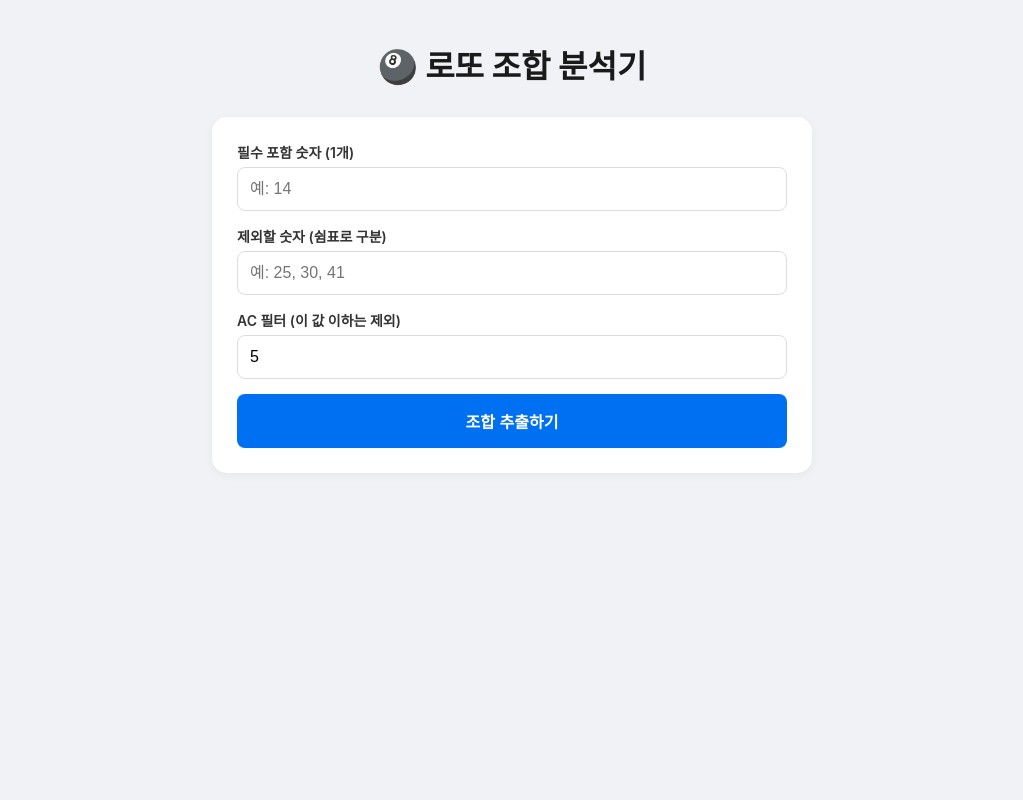
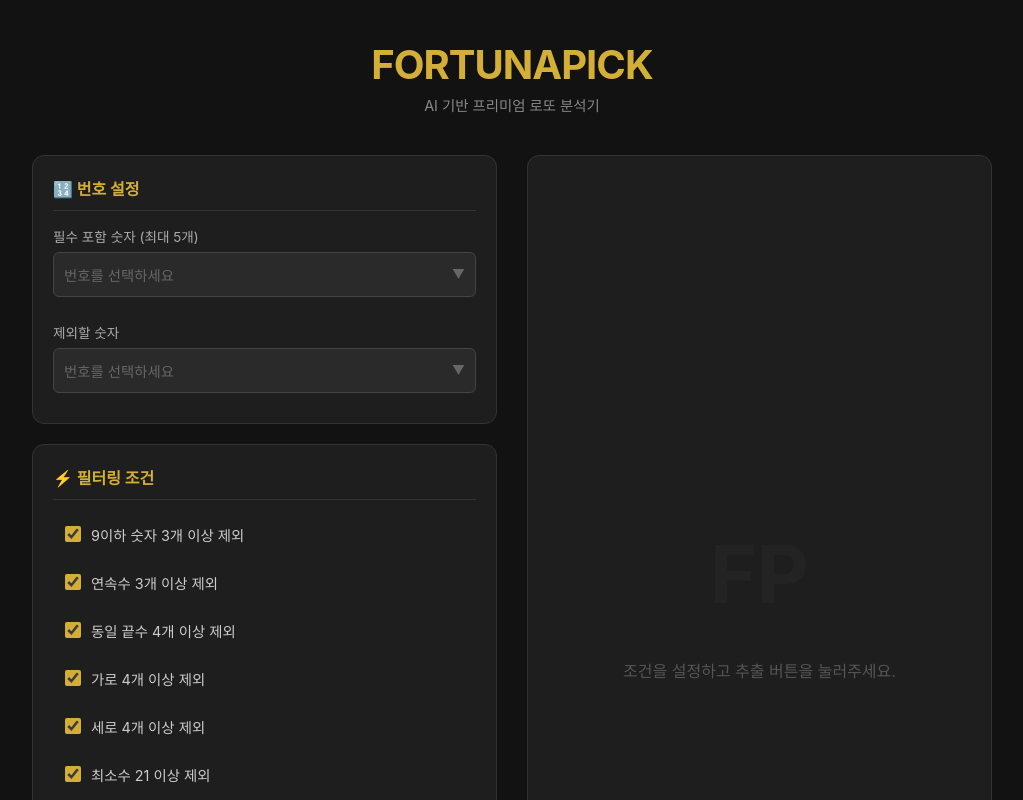
Before and after one commit to jmp1533/FortunaPick, a Next.js app: page / in a window 1280 px wide. Shown: the top 800 px of the page, without its empty margins (128-1151 px from the left). Built offline with nearby package versions, Linux system fonts and the light colour scheme.

Commit message:
no message

```diff
--- a/app/globals.css
+++ b/app/globals.css
@@ -1,15 +1,63 @@
-body { font-family: -apple-system, BlinkMacSystemFont, "Segoe UI", Roboto, Helvetica, Arial, sans-serif; background: #f0f2f5; color: #333; margin: 0; padding: 20px; }
-.container { max-width: 600px; margin: 0 auto; }
-.title { text-align: center; color: #1a1a1a; margin-bottom: 30px; }
-.card { background: white; padding: 25px; border-radius: 15px; box-shadow: 0 2px 10px rgba(0,0,0,0.05); }
-.input-group { margin-bottom: 15px; }
-.input-group label { display: block; margin-bottom: 5px; font-weight: 600; font-size: 14px; }
-.input-group input { width: 100%; padding: 12px; border: 1px solid #ddd; border-radius: 8px; font-size: 16px; box-sizing: border-box; }
-.btn { width: 100%; padding: 15px; background: #0070f3; color: white; border: none; border-radius: 8px; font-size: 16px; font-weight: bold; cursor: pointer; transition: background 0.2s; }
-.btn:hover { background: #0051a2; }
-.btn:disabled { background: #ccc; cursor: not-allowed; }
-.result-area { margin-top: 30px; }
-.summary { text-align: center; font-size: 18px; margin-bottom: 20px; }
-.lotto-row { background: white; padding: 15px; margin-bottom: 10px; border-radius: 10px; display: flex; align-items: center; justify-content: center; gap: 8px; box-shadow: 0 1px 3px rgba(0,0,0,0.1); }
-.row-num { color: #999; font-size: 12px; margin-right: 5px; width: 20px; }
-.ball { width: 35px; height: 35px; border-radius: 50%; color: white; display: flex; align-items: center; justify-content: center; font-weight: bold; text-shadow: 0 1px 2px rgba(0,0,0,0.2); }
+/* 기본 설정 */
+body { margin: 0; padding: 0; font-family: 'Pretendard', -apple-system, sans-serif; background-color: #121212; color: #e0e0e0; }
+* { box-sizing: border-box; }
+
+/* 메인 레이아웃 */
+.main-container { max-width: 1000px; margin: 0 auto; padding: 20px; min-height: 100vh; }
+.header { text-align: center; margin-bottom: 40px; padding-top: 20px; }
+.brand-logo { font-size: 2.5rem; margin: 0; color: #d4af37; /* Gold */ letter-spacing: -1px; text-transform: uppercase; }
+.subtitle { color: #888; margin-top: 5px; font-size: 0.9rem; }
+
+/* 컨텐츠 그리드 (데스크탑: 2열, 모바일: 1열) */
+.content-wrapper { display: grid; grid-template-columns: 1fr 1fr; gap: 30px; }
+@media (max-width: 768px) { .content-wrapper { grid-template-columns: 1fr; } }
+
+/* 카드 스타일 */
+.section-card { background: #1e1e1e; border: 1px solid #333; padding: 20px; border-radius: 12px; margin-bottom: 20px; }
+.section-title { margin-top: 0; color: #d4af37; font-size: 1rem; border-bottom: 1px solid #333; padding-bottom: 10px; margin-bottom: 15px; }
+
+/* 숫자 선택기 (Combobox 느낌) */
+.selector-container { position: relative; margin-bottom: 10px; }
+.input-label { display: block; font-size: 0.85rem; color: #aaa; margin-bottom: 6px; }
+.selector-box { background: #2a2a2a; border: 1px solid #444; padding: 10px; border-radius: 6px; min-height: 45px; cursor: pointer; display: flex; justify-content: space-between; align-items: center; }
+.selector-box:hover { border-color: #d4af37; }
+.placeholder { color: #666; font-size: 0.9rem; }
+.chip-container { display: flex; flex-wrap: wrap; gap: 5px; }
+.chip { background: #d4af37; color: #000; padding: 2px 8px; border-radius: 12px; font-size: 0.8rem; font-weight: bold; }
+.arrow { color: #666; font-size: 0.8rem; }
+
+/* 숫자 그리드 팝업 */
+.number-grid-dropdown { position: absolute; top: 100%; left: 0; width: 100%; background: #2a2a2a; border: 1px solid #d4af37; z-index: 100; padding: 10px; display: grid; grid-template-columns: repeat(7, 1fr); gap: 5px; border-radius: 0 0 8px 8px; box-shadow: 0 10px 20px rgba(0,0,0,0.5); }
+.grid-btn { padding: 8px 0; background: #333; border: none; color: #fff; border-radius: 4px; cursor: pointer; font-size: 0.9rem; }
+.grid-btn:hover { background: #444; }
+.grid-btn.active { background: #d4af37; color: #000; font-weight: bold; }
+.grid-btn.disabled { opacity: 0.2; cursor: not-allowed; }
+
+/* 필터 체크박스 */
+.filter-grid { display: grid; grid-template-columns: 1fr; gap: 10px; }
+.checkbox-item { display: flex; align-items: center; cursor: pointer; padding: 8px; border-radius: 4px; transition: background 0.2s; }
+.checkbox-item:hover { background: #252525; }
+.checkbox-item input { margin-right: 10px; accent-color: #d4af37; width: 16px; height: 16px; }
+.checkbox-item span { font-size: 0.9rem; color: #ccc; }
+.simple-input { width: 100%; padding: 8px; background: #2a2a2a; border: 1px solid #444; color: white; border-radius: 4px; }
+
+/* 액션 버튼 */
+.action-btn { width: 100%; padding: 18px; background: linear-gradient(135deg, #d4af37, #aa8c2c); color: #000; font-weight: 800; border: none; border-radius: 8px; font-size: 1.1rem; cursor: pointer; margin-top: 10px; box-shadow: 0 4px 15px rgba(212, 175, 55, 0.3); transition: transform 0.1s; }
+.action-btn:active { transform: scale(0.98); }
+.action-btn:disabled { background: #444; color: #888; cursor: not-allowed; box-shadow: none; }
+
+/* 결과 영역 */
+.result-panel { background: #1e1e1e; border: 1px solid #333; border-radius: 12px; padding: 20px; min-height: 400px; display: flex; flex-direction: column; }
+.empty-state { flex: 1; display: flex; flex-direction: column; align-items: center; justify-content: center; color: #555; }
+.logo-placeholder { font-size: 5rem; font-weight: bold; opacity: 0.1; margin-bottom: 20px; }
+
+.result-content { animation: fadeIn 0.5s; }
+.result-title { text-align: center; color: #fff; margin-top: 0; }
+.result-summary { text-align: center; color: #888; font-size: 0.9rem; margin-bottom: 30px; }
+
+.lotto-row { display: flex; align-items: center; margin-bottom: 15px; background: #252525; padding: 12px; border-radius: 50px; border: 1px solid #333; }
+.row-badge { background: #333; color: #d4af37; padding: 5px 10px; border-radius: 20px; font-size: 0.7rem; font-weight: bold; margin-right: 15px; white-space: nowrap; }
+.balls { display: flex; gap: 8px; flex-wrap: wrap; justify-content: center; flex: 1; }
+.ball { width: 32px; height: 32px; border-radius: 50%; display: flex; align-items: center; justify-content: center; font-weight: bold; color: white; text-shadow: 0 1px 2px rgba(0,0,0,0.3); box-shadow: inset 0 -3px 5px rgba(0,0,0,0.2); font-size: 0.9rem; }
+
+@keyframes fadeIn { from { opacity: 0; transform: translateY(10px); } to { opacity: 1; transform: translateY(0); } }
--- a/app/page.js
+++ b/app/page.js
@@ -1,40 +1,109 @@
 "use client";
 import { useState } from 'react';
 
+// --- 컴포넌트: 숫자 선택기 (드롭다운 스타일) ---
+const NumberSelector = ({ label, selected, onToggle, excludeList = [] }) => {
+    const [isOpen, setIsOpen] = useState(false);
+
+    const toggleNumber = (num) => {
+        onToggle(num);
+    };
+
+    return (
+        <div className="selector-container">
+            <label className="input-label">{label}</label>
+            <div className="selector-box" onClick={() => setIsOpen(!isOpen)}>
+                {selected.length === 0 ? (
+                    <span className="placeholder">번호를 선택하세요</span>
+                ) : (
+                    <div className="chip-container">
+                        {selected.map(n => <span key={n} className="chip">{n}</span>)}
+                    </div>
+                )}
+                <span className="arrow">{isOpen ? '▲' : '▼'}</span>
+            </div>
+
+            {isOpen && (
+                <div className="number-grid-dropdown">
+                    {Array.from({ length: 45 }, (_, i) => i + 1).map(num => {
+                        const isSelected = selected.includes(num);
+                        const isDisabled = excludeList.includes(num);
+                        return (
+                            <button
+                                key={num}
+                                onClick={(e) => { e.stopPropagation(); toggleNumber(num); }}
+                                disabled={isDisabled}
+                                className={`grid-btn ${isSelected ? 'active' : ''} ${isDisabled ? 'disabled' : ''}`}
+                            >
+                                {num}
+                            </button>
+                        )
+                    })}
+                </div>
+            )}
+        </div>
+    );
+};
+
 export default function Home() {
-    const [fixedNum, setFixedNum] = useState('');
-    const [excludeInput, setExcludeInput] = useState('');
+    // 상태 관리
+    const [fixedNums, setFixedNums] = useState([]);
+    const [excludeNums, setExcludeNums] = useState([]);
     const [minAc, setMinAc] = useState(5);
+
+    // 필터 체크박스 상태 (기본값 True)
+    const [filters, setFilters] = useState({
+        under_10_limit: true,
+        consecutive_limit: true,
+        same_end_limit: true,
+        row_limit: true,
+        col_limit: true,
+        min_num_limit: true,
+        high_num_limit: true,
+        ac_limit: true,
+    });
+
     const [result, setResult] = useState(null);
     const [loading, setLoading] = useState(false);
 
+    // 필터 토글 핸들러
+    const toggleFilter = (key) => {
+        setFilters(prev => ({ ...prev, [key]: !prev[key] }));
+    };
+
+    // 숫자 토글 핸들러
+    const handleFixedToggle = (num) => {
+        if (fixedNums.includes(num)) setFixedNums(fixedNums.filter(n => n !== num));
+        else {
+            if (fixedNums.length >= 5) return alert("필수 숫자는 최대 5개까지만 선택 가능합니다.");
+            setFixedNums([...fixedNums, num].sort((a,b)=>a-b));
+        }
+    };
+
+    const handleExcludeToggle = (num) => {
+        if (excludeNums.includes(num)) setExcludeNums(excludeNums.filter(n => n !== num));
+        else setExcludeNums([...excludeNums, num].sort((a,b)=>a-b));
+    };
+
     const handleSubmit = async () => {
-        if (!fixedNum || fixedNum < 1 || fixedNum > 45) {
-            alert("필수 포함 숫자(1~45)를 입력해주세요.");
-            return;
-        }
         setLoading(true);
         setResult(null);
-
-        const excludeNums = excludeInput
-            .split(/[\s,]+/)
-            .map(n => parseInt(n))
-            .filter(n => !isNaN(n) && n >= 1 && n <= 45);
 
         try {
             const res = await fetch('/api/index', {
                 method: 'POST',
                 headers: { 'Content-Type': 'application/json' },
                 body: JSON.stringify({
-                    fixed_num: parseInt(fixedNum),
+                    fixed_nums: fixedNums,
                     exclude_nums: excludeNums,
-                    min_ac: parseInt(minAc)
+                    min_ac: parseInt(minAc),
+                    filters: filters
                 })
             });
             const data = await res.json();
             setResult(data);
         } catch (e) {
-            alert("오류가 발생했습니다. 다시 시도해주세요.");
+            alert("오류가 발생했습니다.");
         } finally {
             setLoading(false);
         }
@@ -49,66 +118,115 @@ export default function Home() {
     };
 
     return (
-        <main className="container">
-            <h1 className="title">🎱 로또 조합 분석기</h1>
+        <main className="main-container">
+            <header className="header">
+                <h1 className="brand-logo">FortunaPick</h1>
+                <p className="subtitle">AI 기반 프리미엄 로또 분석기</p>
+            </header>
 
-            <div className="card">
-                <div className="input-group">
-                    <label>필수 포함 숫자 (1개)</label>
-                    <input
-                        type="number"
-                        value={fixedNum}
-                        onChange={(e) => setFixedNum(e.target.value)}
-                        placeholder="예: 14"
+            <div className="content-wrapper">
+                {/* --- 왼쪽: 설정 패널 --- */}
+                <div className="control-panel">
+                    <section className="section-card">
+                        <h3 className="section-title">🔢 번호 설정</h3>
+                        <NumberSelector
+                            label="필수 포함 숫자 (최대 5개)"
+                            selected={fixedNums}
+                            onToggle={handleFixedToggle}
+                            excludeList={excludeNums}
                         />
+                        <div style={{height: '15px'}}></div>
+                        <NumberSelector
+                            label="제외할 숫자"
+                            selected={excludeNums}
+                            onToggle={handleExcludeToggle}
+                            excludeList={fixedNums}
+                        />
+                    </section>
+
+                    <section className="section-card">
+                        <h3 className="section-title">⚡ 필터링 조건</h3>
+                        <div className="filter-grid">
+                            <label className="checkbox-item">
+                                <input type="checkbox" checked={filters.under_10_limit} onChange={() => toggleFilter('under_10_limit')} />
+                                <span>9이하 숫자 3개 이상 제외</span>
+                            </label>
+                            <label className="checkbox-item">
+                                <input type="checkbox" checked={filters.consecutive_limit} onChange={() => toggleFilter('consecutive_limit')} />
+                                <span>연속수 3개 이상 제외</span>
+                            </label>
+                            <label className="checkbox-item">
+                                <input type="checkbox" checked={filters.same_end_limit} onChange={() => toggleFilter('same_end_limit')} />
+                                <span>동일 끝수 4개 이상 제외</span>
+                            </label>
+                            <label className="checkbox-item">
+                                <input type="checkbox" checked={filters.row_limit} onChange={() => toggleFilter('row_limit')} />
+                                <span>가로 4개 이상 제외</span>
+                            </label>
+                            <label className="checkbox-item">
+                                <input type="checkbox" checked={filters.col_limit} onChange={() => toggleFilter('col_limit')} />
+                                <span>세로 4개 이상 제외</span>
+                            </label>
+                            <label className="checkbox-item">
+                                <input type="checkbox" checked={filters.min_num_limit} onChange={() => toggleFilter('min_num_limit')} />
+                                <span>최소수 21 이상 제외</span>
+                            </label>
+                            <label className="checkbox-item">
+                                <input type="checkbox" checked={filters.high_num_limit} onChange={() => toggleFilter('high_num_limit')} />
+                                <span>40대 숫자 3개 이상 제외</span>
+                            </label>
+                            <label className="checkbox-item">
+                                <input type="checkbox" checked={filters.ac_limit} onChange={() => toggleFilter('ac_limit')} />
+                                <span>AC값 필터 적용</span>
+                            </label>
                         </div>
-
-                <div className="input-group">
-                    <label>제외할 숫자 (쉼표로 구분)</label>
-                    <input
-                        type="text"
-                        value={excludeInput}
-                        onChange={(e) => setExcludeInput(e.target.value)}
-                        placeholder="예: 25, 30, 41"
-                    />
-                </div>
-
-                <div className="input-group">
-                    <label>AC 필터 (이 값 이하는 제외)</label>
+                        {filters.ac_limit && (
+                            <div style={{marginTop: '10px'}}>
+                                <label className="input-label" style={{fontSize: '12px'}}>AC 최소값 (이하 제외)</label>
                                 <input
                                     type="number"
                                     value={minAc}
                                     onChange={(e) => setMinAc(e.target.value)}
-                        placeholder="기본값: 5"
+                                    className="simple-input"
                                 />
                             </div>
+                        )}
+                    </section>
 
-                <button onClick={handleSubmit} disabled={loading} className="btn">
-                    {loading ? '분석 중입니다...' : '조합 추출하기'}
+                    <button onClick={handleSubmit} disabled={loading} className="action-btn">
+                        {loading ? 'Fortuna 분석 중...' : '조합 추출 시작'}
                     </button>
                 </div>
 
-            {result && (
-                <div className="result-area">
-                    <h2>분석 결과</h2>
-                    <p className="summary">
-                        조건 만족 조합: <strong>{result.total_valid_count.toLocaleString()}</strong>개
+                {/* --- 오른쪽: 결과 패널 --- */}
+                <div className="result-panel">
+                    {result ? (
+                        <div className="result-content">
+                            <h2 className="result-title">✨ 분석 결과</h2>
+                            <p className="result-summary">
+                                Fortuna 알고리즘이 <strong>{result.total_valid_count.toLocaleString()}</strong>개의 조합 중 최적의 10개를 선별했습니다.
                             </p>
-
-                    <div className="recommendations">
+                            <div className="lotto-list">
                                 {result.recommendations.map((combo, idx) => (
                                     <div key={idx} className="lotto-row">
-                                <span className="row-num">{idx + 1}</span>
+                                        <span className="row-badge">PICK {idx + 1}</span>
+                                        <div className="balls">
                                             {combo.map(num => (
-                                    <span key={num} className="ball" style={{backgroundColor: getBallColor(num)}}>
-                    {num}
-                  </span>
+                                                <span key={num} className="ball" style={{backgroundColor: getBallColor(num)}}>{num}</span>
                                             ))}
+                                        </div>
                                     </div>
                                 ))}
                             </div>
                         </div>
+                    ) : (
+                        <div className="empty-state">
+                            <div className="logo-placeholder">FP</div>
+                            <p>조건을 설정하고 추출 버튼을 눌러주세요.</p>
+                        </div>
                     )}
+                </div>
+            </div>
         </main>
     );
 }
```
Also changed, not shown: 1 other file (tests, documents, lock files or other folders). Lines whose indentation alone changed are shown as unchanged.
